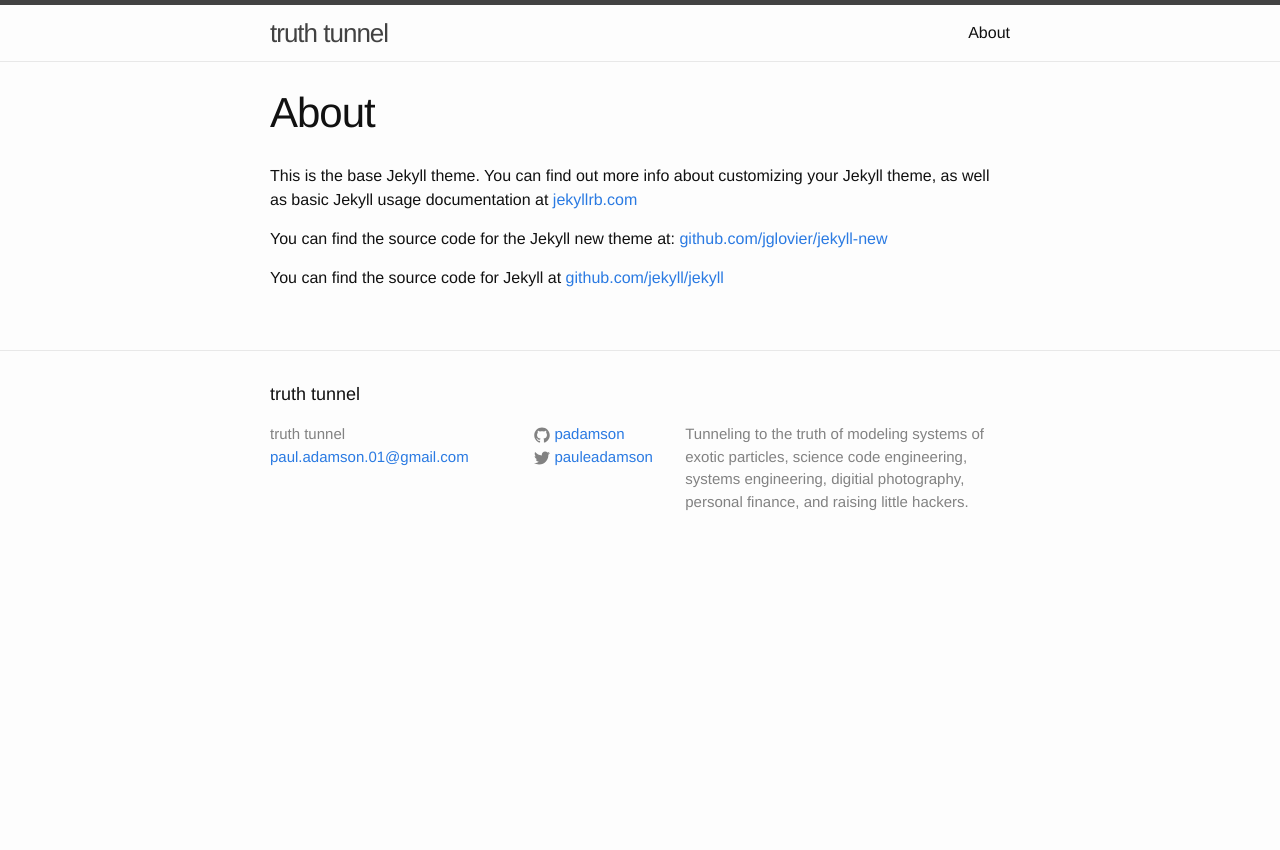
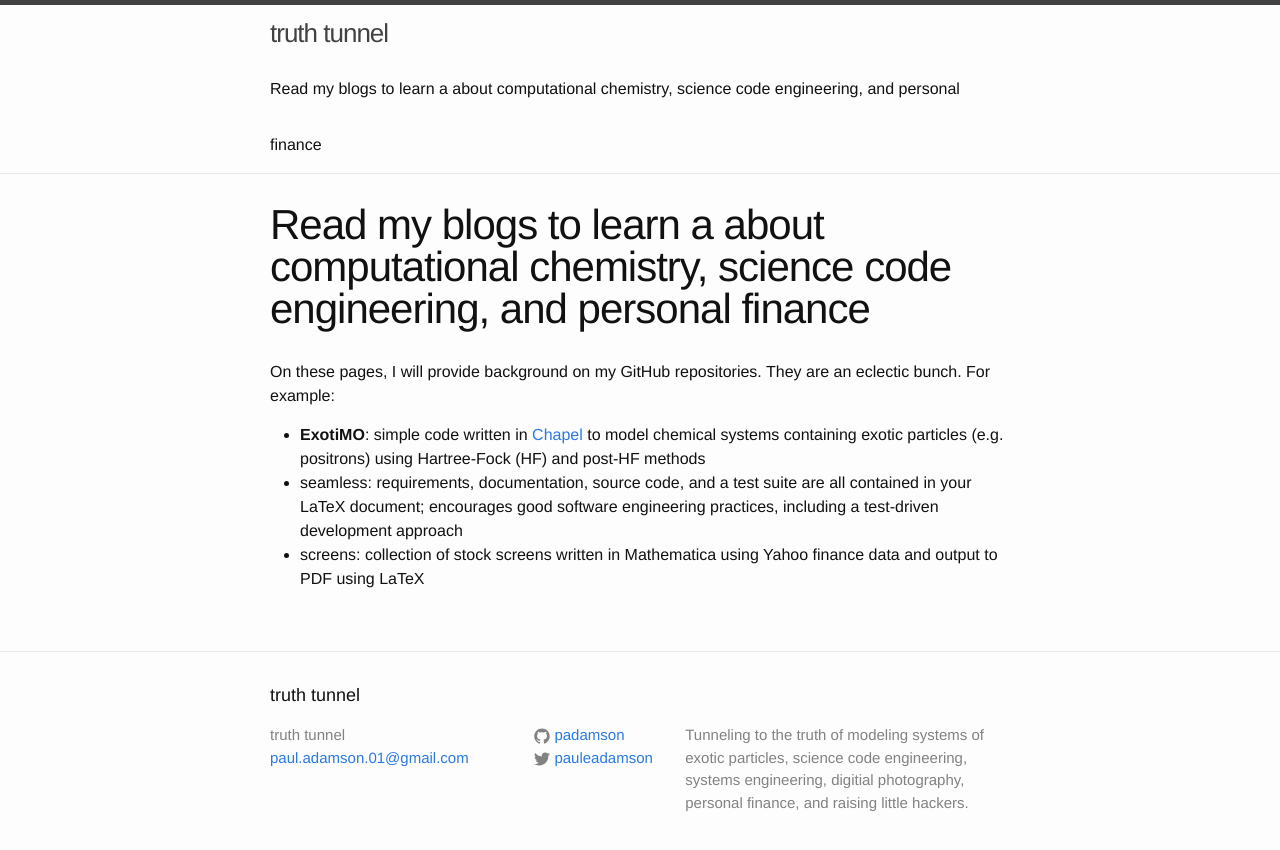
Before and after one commit to padamson/padamson.github.io, a Jekyll site: the page built from about.md, in a window 1280 px wide. Shown: the top 850 px of the page. Built offline with Jekyll 4.4.1, drawn with Linux system fonts in a browser that asks for light colours.

Commit message:
update about page

```diff
--- a/about.md
+++ b/about.md
@@ -1,11 +1,16 @@
 ---
 layout: page
-title: About
+title: Read my blogs to learn a about computational chemistry, science code engineering, and personal finance
 permalink: /about/
 ---
 
-This is the base Jekyll theme. You can find out more info about customizing your Jekyll theme, as well as basic Jekyll usage documentation at [jekyllrb.com](http://jekyllrb.com/)
-
-You can find the source code for the Jekyll new theme at: [github.com/jglovier/jekyll-new](https://github.com/jglovier/jekyll-new)
-
-You can find the source code for Jekyll at [github.com/jekyll/jekyll](https://github.com/jekyll/jekyll)
+On these pages, I will provide background on my GitHub repositories. They are
+an eclectic bunch. For example:
+* **ExotiMO**: simple code written in [Chapel](http://chapel.cray.com) to model
+chemical systems containing exotic particles (e.g. positrons) using
+Hartree-Fock (HF) and post-HF methods
+* seamless: requirements, documentation, source code, and a test suite
+are all contained in your LaTeX document; encourages good software engineering
+practices, including a test-driven development approach
+* screens: collection of stock screens written in Mathematica using Yahoo
+finance data and output to PDF using LaTeX
```
